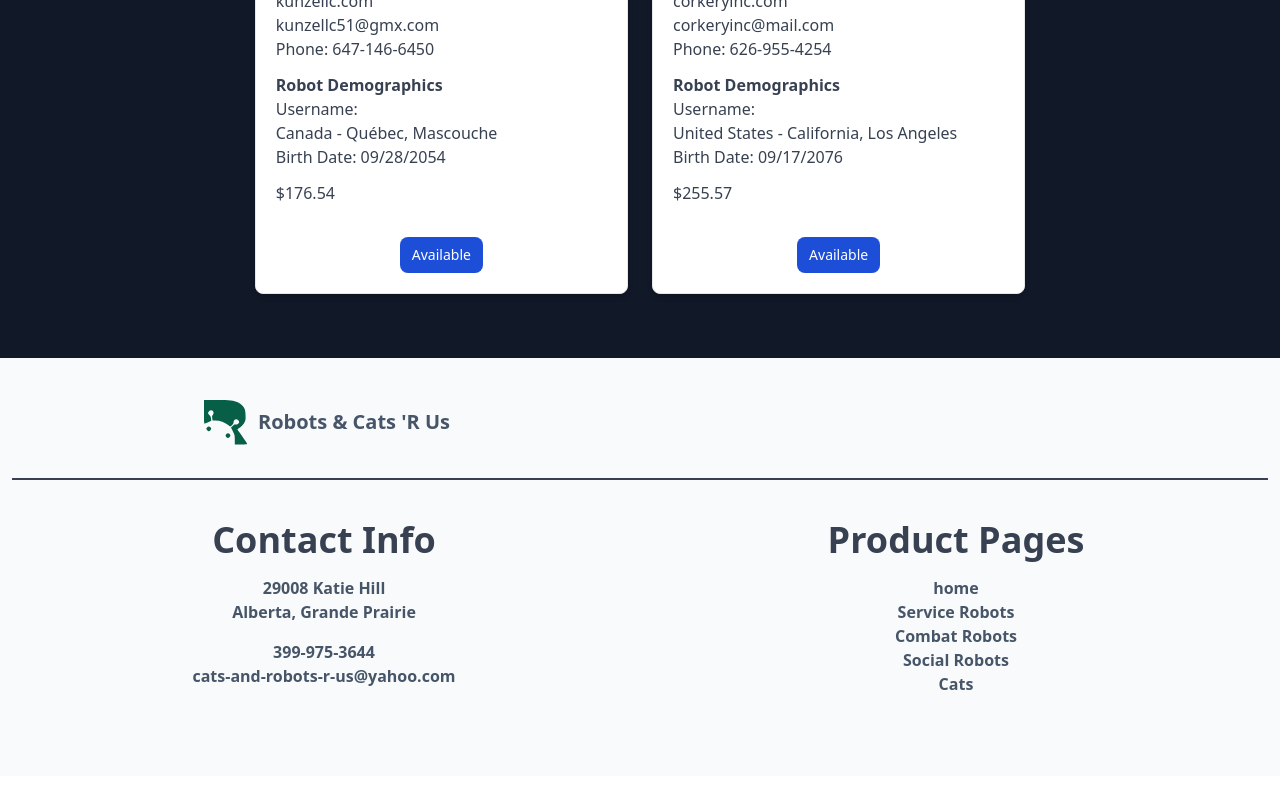
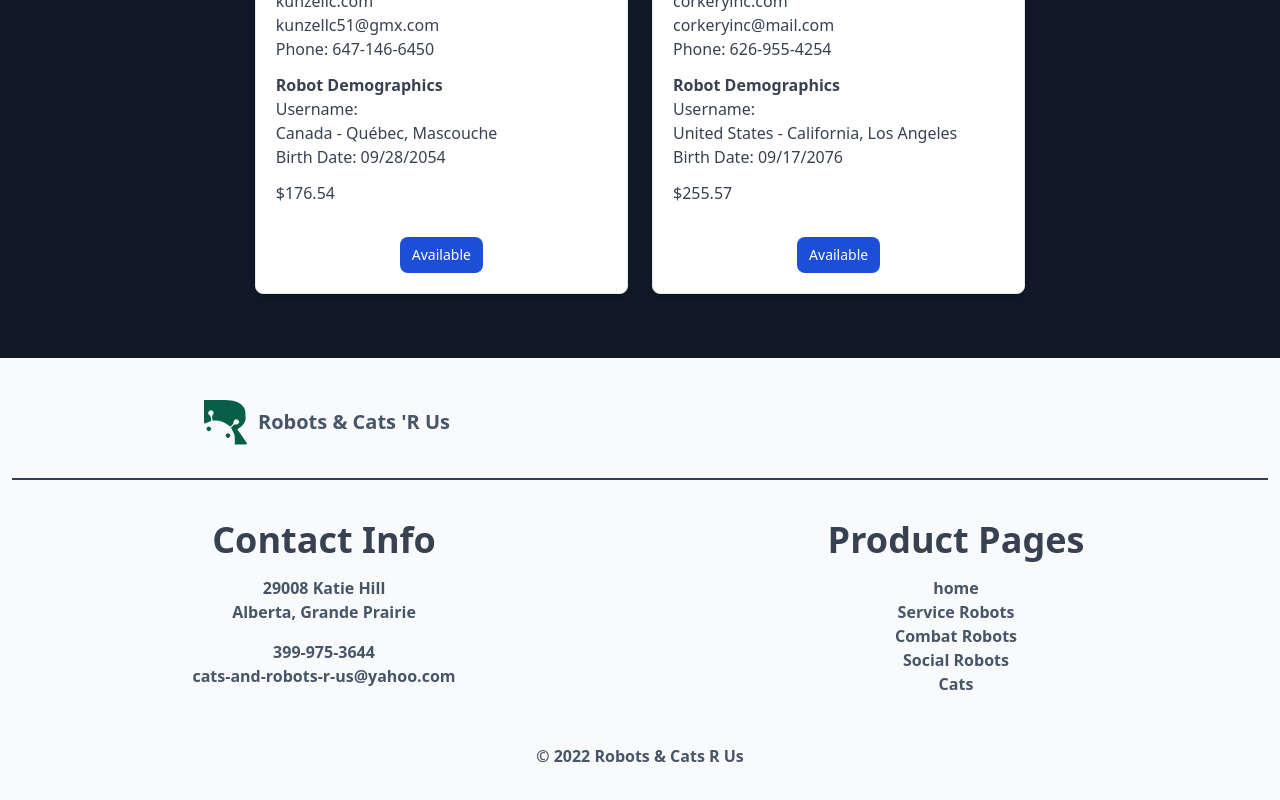
Before and after one commit to lmagnuson07/robots-and-cats-r-us, a Next.js app: page /cats in a window 1280 px wide. Shown: the part 10922-11722 px from the top of the page. Before the commit the page ends 11698 px from the top, so only its background shows below. Built offline with nearby package versions, Linux system fonts and the light colour scheme.

Commit message:
Added copyright message to footer.

```diff
--- a/components/footer/Footer.jsx
+++ b/components/footer/Footer.jsx
@@ -6,7 +6,7 @@ import { LogoSvg } from './../icons'
 function Footer({ ...props}) {
     return (
       <>
-        <footer className="text-center px-3 pb-20 pt-10 bg-gray-50 text-slate-600 font-bold">
+        <footer className="text-center px-3 py-10 bg-gray-50 text-slate-600 font-bold">
             <div className="container mx-auto">
                 <div className="border-b-2 pb-8 border-gray-700">
                     <Link className="sm:w-[50%] flex justify-center" href="/">
@@ -40,6 +40,7 @@ function Footer({ ...props}) {
                         </adress>
                     <FooterLinks />
                 </div>
+                <p className="mt-12">© 2022 Robots & Cats R Us</p>
             </div>
         </footer>
       </>
```
